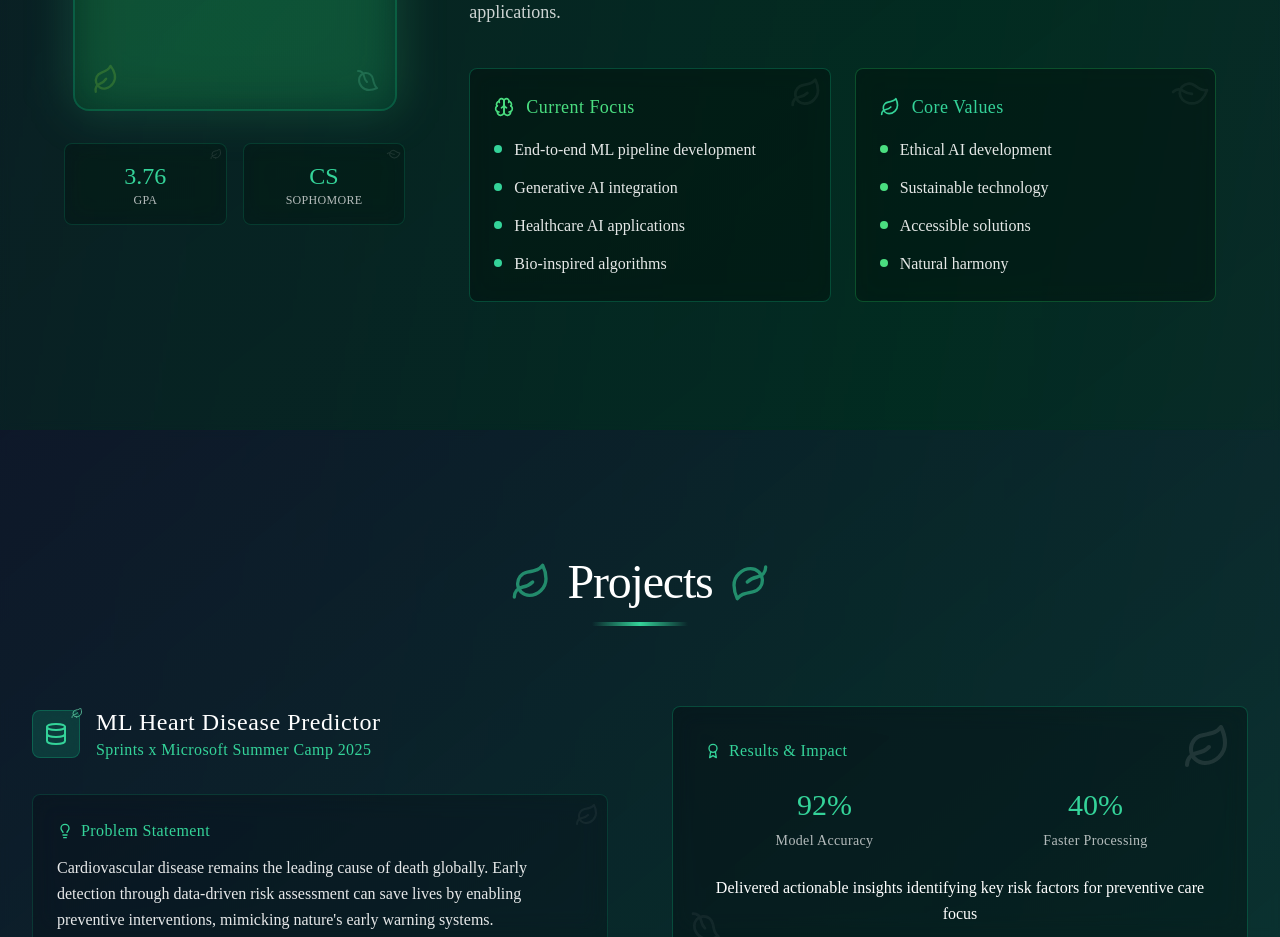
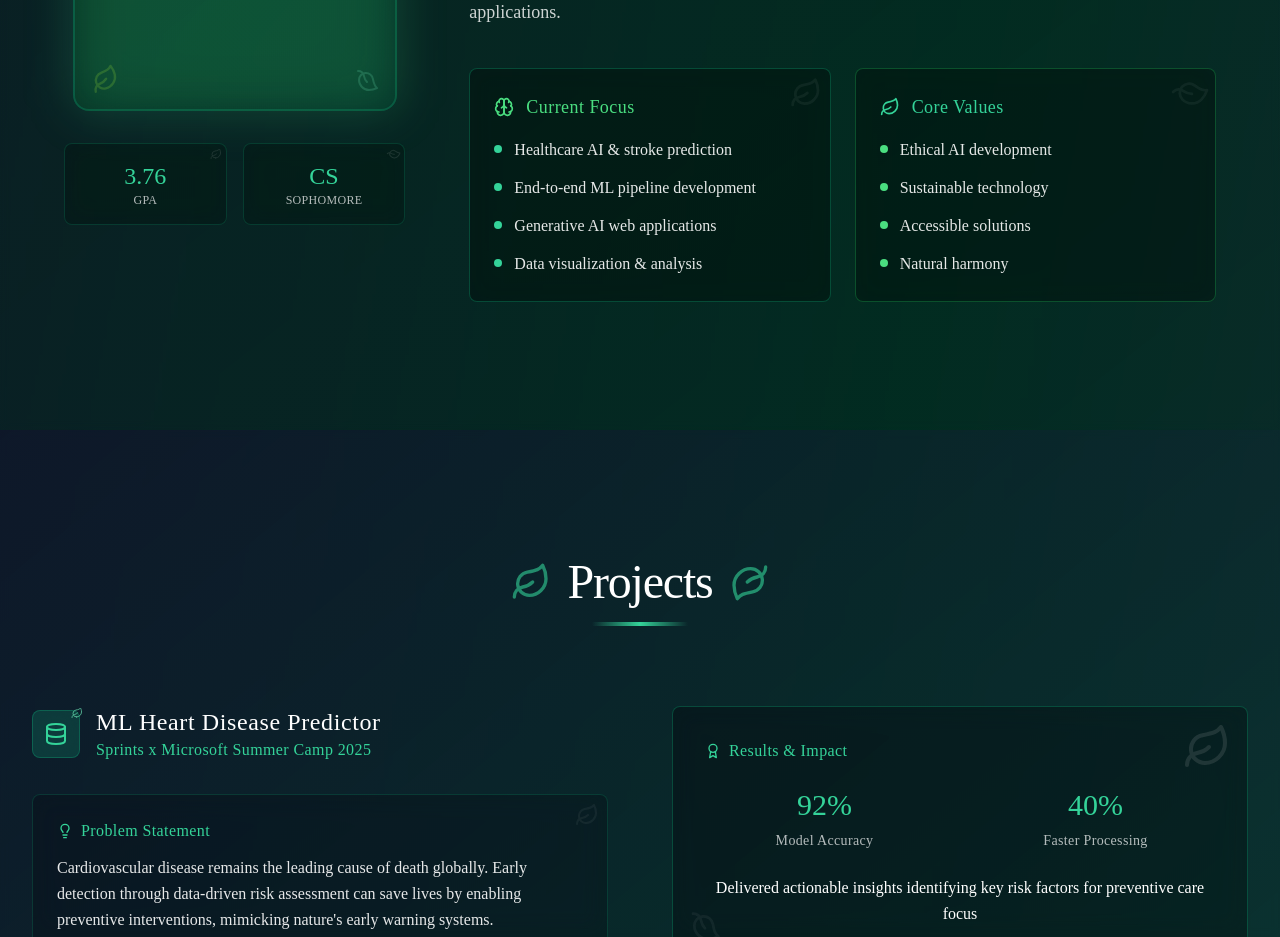
Before and after one commit to YM1prg/My-Portfolio, a React (Vite) app: page / in a window 1280 px wide. Shown: the part 1560-2497 px from the top of the page. Built offline with nearby package versions, Linux system fonts and the light colour scheme.

Commit message:
Updated App.tsx

```diff
--- a/src/App.tsx
+++ b/src/App.tsx
@@ -281,19 +281,19 @@ function App() {
                   <div className="space-y-3">
                     <div className="flex items-start gap-3">
                       <div className="w-2 h-2 bg-emerald-400 rounded-full mt-2"></div>
+                      <span className="font-normal text-white/90 leading-relaxed">Healthcare AI & stroke prediction</span>
+                    </div>
+                    <div className="flex items-start gap-3">
+                      <div className="w-2 h-2 bg-emerald-400 rounded-full mt-2"></div>
                       <span className="font-normal text-white/90 leading-relaxed">End-to-end ML pipeline development</span>
                     </div>
                     <div className="flex items-start gap-3">
                       <div className="w-2 h-2 bg-emerald-400 rounded-full mt-2"></div>
-                      <span className="font-normal text-white/90 leading-relaxed">Generative AI integration</span>
+                      <span className="font-normal text-white/90 leading-relaxed">Generative AI web applications</span>
                     </div>
                     <div className="flex items-start gap-3">
                       <div className="w-2 h-2 bg-emerald-400 rounded-full mt-2"></div>
-                      <span className="font-normal text-white/90 leading-relaxed">Healthcare AI applications</span>
-                    </div>
-                    <div className="flex items-start gap-3">
-                      <div className="w-2 h-2 bg-emerald-400 rounded-full mt-2"></div>
-                      <span className="font-normal text-white/90 leading-relaxed">Bio-inspired algorithms</span>
+                      <span className="font-normal text-white/90 leading-relaxed">Data visualization & analysis</span>
                     </div>
                   </div>
                 </div>
```
